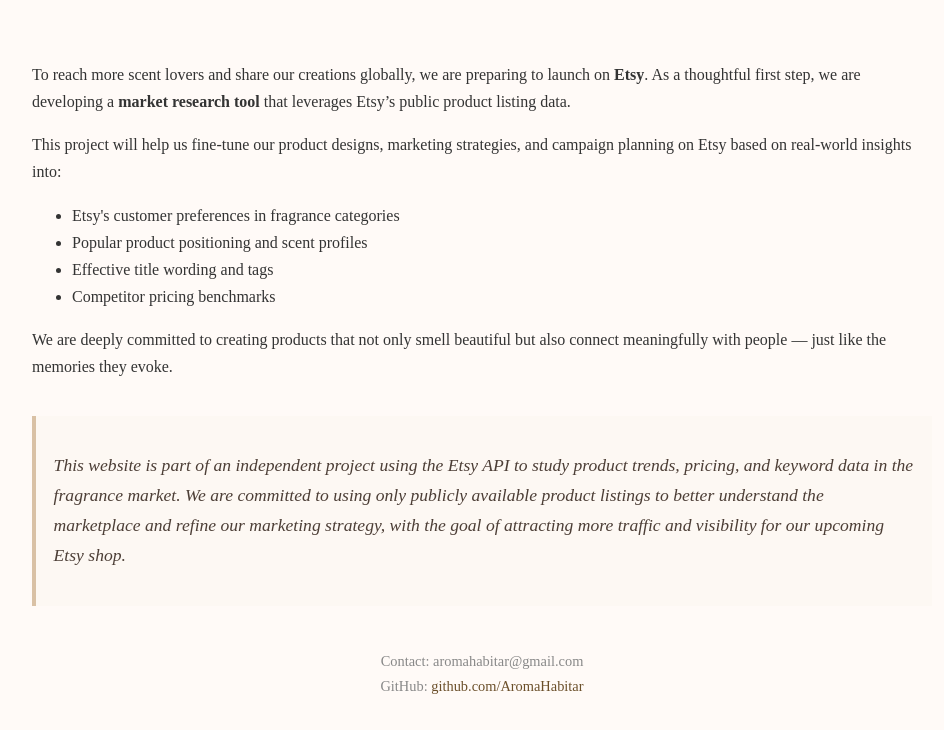
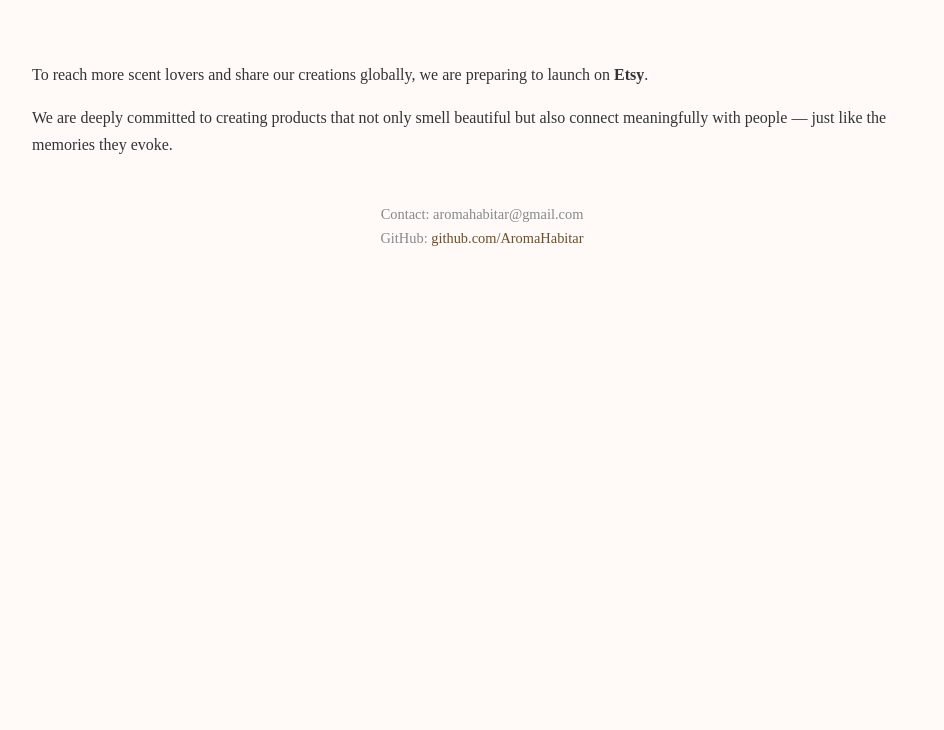
Before and after one commit to AromaHabitar/AromaHabitar.github.io, a plain HTML site: page index.html in a window 1280 px wide. Shown: the part 1207-1937 px from the top of the page, without its empty margins (158-1102 px from the left). After the commit the page ends 1490 px from the top, so only its background shows below. Drawn offline with Linux system fonts and the light colour scheme.

Commit message:
Update index.html

```diff
--- a/index.html
+++ b/index.html
@@ -100,28 +100,13 @@
 
   <section>
     <p>
-      To reach more scent lovers and share our creations globally, we are preparing to launch on <strong>Etsy</strong>. As a thoughtful first step, we are developing a <strong>market research tool</strong> that leverages Etsy’s public product listing data.
-    </p>
-
-    <p>
-      This project will help us fine-tune our product designs, marketing strategies, and campaign planning on Etsy based on real-world insights into:
-      <ul>
-        <li>Etsy's customer preferences in fragrance categories</li>
-        <li>Popular product positioning and scent profiles</li>
-        <li>Effective title wording and tags</li>
-        <li>Competitor pricing benchmarks</li>
-      </ul>
+      To reach more scent lovers and share our creations globally, we are preparing to launch on <strong>Etsy</strong>.
     </p>
 
     <p>
       We are deeply committed to creating products that not only smell beautiful but also connect meaningfully with people — just like the memories they evoke.
     </p>
 
-  <div class="italian-note">
-  <p>
-    This website is part of an independent project using the Etsy API to study product trends, pricing, and keyword data in the fragrance market. We are committed to using only publicly available product listings to better understand the marketplace and refine our marketing strategy, with the goal of attracting more traffic and visibility for our upcoming Etsy shop.
-  </p>
-</div>
 
 
   </section>
```
